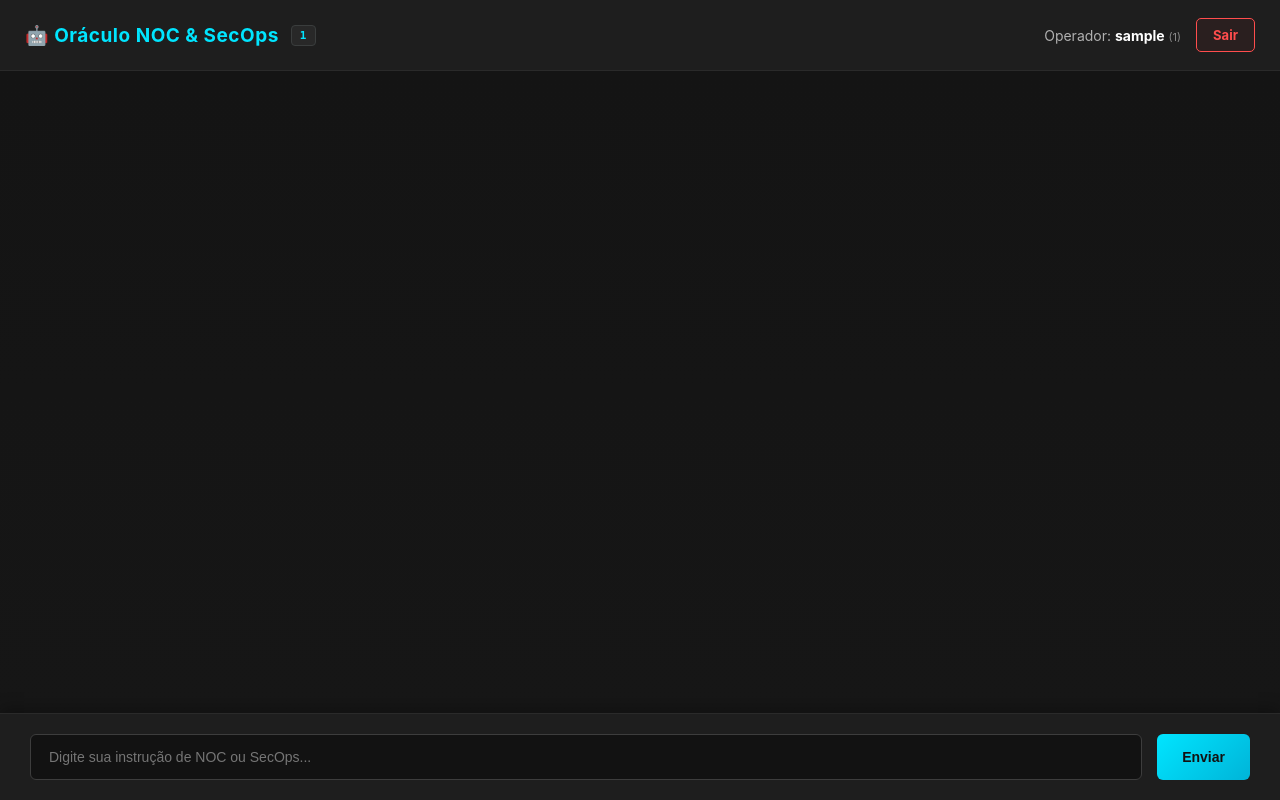
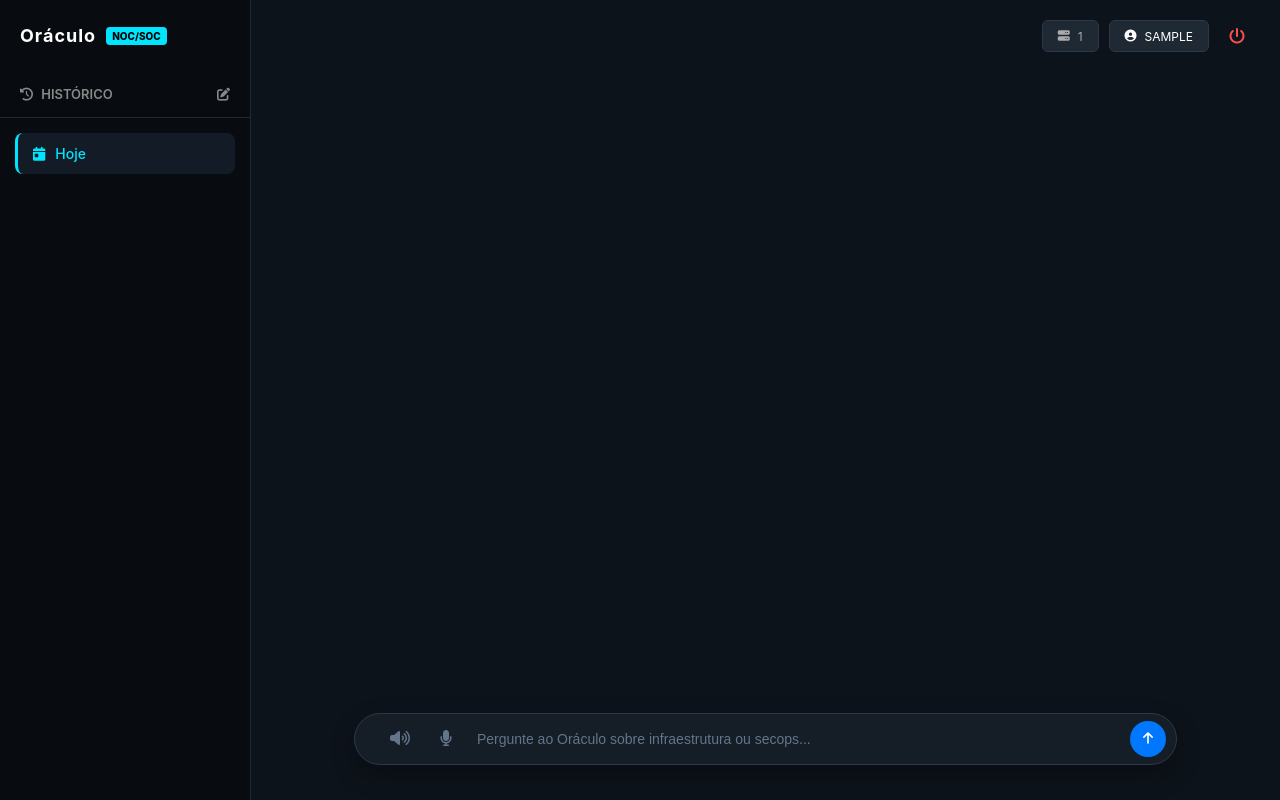
Before and after one commit to efbecker/oraculo-noc, a Flask app: page / in a window 1280 px wide. Run offline with Flask 3, Linux system fonts and the light colour scheme; the visitor is signed in with stand-in values (Sample User, id 1); data that the repository does not hold is empty.

Commit message:
Hotfix: Motor de voz (STT) e áudio (TTS) totalmente restaurados no layout clássico com tratamento de erros

```diff
--- a/app/routes/chat.py
+++ b/app/routes/chat.py
@@ -6,7 +6,6 @@ from config import DB_PATH
 
 bp = Blueprint('chat', __name__)
 
-# BLINDAGEM CONTRA 404: Aceita tanto a raiz quanto /chat
 @bp.route("/")
 @bp.route("/chat")
 @login_required
@@ -23,7 +22,11 @@ def index():
 def send_message():
     data = request.json
     message = data.get("message", "").strip()
-    if not message: return jsonify({"error": "Mensagem vazia"}), 400
+    # Captura se o usuário ativou o alto-falante na tela
+    tts_enabled = data.get("tts_enabled", False)
+
+    if not message:
+        return jsonify({"error": "Mensagem vazia"}), 400
 
     username = session.get('username')
 
@@ -40,7 +43,8 @@ def send_message():
                 token_zabbix = row['token_zabbix']
                 grupo_cliente = row['grupo_cliente']
                 zabbix_url = row['zabbix_url']
-    except Exception as e: return jsonify({"error": f"Erro ao carregar credenciais: {str(e)}"}), 500
+    except Exception as e:
+        return jsonify({"error": f"Erro ao carregar credenciais: {str(e)}"}), 500
 
     chat_history_rows = []
     try:
@@ -52,10 +56,12 @@ def send_message():
             chat_history_rows = list(c.fetchall())
             chat_history_rows.reverse()
             conn.commit()
-    except Exception as e: return jsonify({"error": f"Erro no histórico: {str(e)}"}), 500
+    except Exception as e:
+        return jsonify({"error": f"Erro no histórico: {str(e)}"}), 500
 
+    # Injeta dinamicamente o status do tts_enabled vindo do clique do usuário
     res = process_oraculo_message(
-        message, username, token_zabbix, grupo_cliente, tts_enabled=False,
+        message, username, token_zabbix, grupo_cliente, tts_enabled=tts_enabled,
         history_rows=chat_history_rows, zabbix_url=zabbix_url
     )
 
--- a/app/templates/chat.html
+++ b/app/templates/chat.html
@@ -4,61 +4,143 @@
     <meta charset="UTF-8">
     <meta name="viewport" content="width=device-width, initial-scale=1.0">
     <title>Oráculo - Painel NOC & SecOps</title>
+    <link rel="stylesheet" href="https://cdnjs.cloudflare.com/ajax/libs/font-awesome/6.4.0/css/all.min.css">
     <style>
-        body { font-family: -apple-system, BlinkMacSystemFont, "Segoe UI", Roboto, sans-serif; background-color: #121212; color: #e0e0e0; margin: 0; display: flex; height: 100vh; }
-        .chat-container { flex: 1; display: flex; flex-direction: column; background-color: #161616; }
+        body { font-family: -apple-system, BlinkMacSystemFont, "Segoe UI", Roboto, sans-serif; background-color: #0b1117; color: #e0e0e0; margin: 0; display: flex; height: 100vh; overflow: hidden; }
 
-        /* Cabeçalho Clássico */
-        .chat-header { background-color: #1e1e1e; padding: 18px 25px; border-bottom: 1px solid #2a2a2a; display: flex; justify-content: space-between; align-items: center; box-shadow: 0 4px 10px rgba(0,0,0,0.4); }
-        .chat-title { font-size: 19px; font-weight: 700; color: #00e5ff; display: flex; align-items: center; gap: 12px; letter-spacing: 0.5px; }
-        .user-info { display: flex; align-items: center; gap: 15px; font-size: 14px; color: #b0b0b0; }
+        .sidebar { width: 250px; background-color: #080c11; border-right: 1px solid #1f2933; display: flex; flex-direction: column; }
+        .sidebar-header { padding: 25px 20px; font-size: 18px; font-weight: bold; letter-spacing: 1px; display: flex; align-items: center; gap: 10px; color: #fff; }
+        .badge-noc { background: #00e5ff; color: #000; font-size: 10px; padding: 3px 6px; border-radius: 4px; font-weight: 800; letter-spacing: 0; }
+        .sidebar-section { padding: 15px 20px; display: flex; justify-content: space-between; align-items: center; border-bottom: 1px solid #1f2933; color: #888; font-size: 13px; text-transform: uppercase; font-weight: 600; }
+        .icon-btn { cursor: pointer; color: #888; transition: 0.3s; }
+        .icon-btn:hover { color: #00e5ff; }
+        .sidebar-item { margin: 15px; background: #131c26; padding: 12px 15px; border-radius: 8px; color: #00e5ff; font-size: 14px; display: flex; align-items: center; gap: 10px; font-weight: 500; cursor: pointer; border-left: 3px solid #00e5ff; }
 
-        /* Estilo Premium dos Botões */
-        .btn-header { padding: 8px 16px; border-radius: 5px; font-weight: bold; text-decoration: none; font-size: 13px; transition: all 0.3s ease; display: inline-flex; align-items: center; gap: 6px; box-sizing: border-box; }
-        .btn-admin { background-color: #1a1a1a; color: #00e5ff; border: 1px solid #00e5ff; box-shadow: 0 0 10px rgba(0,229,255,0.1); }
-        .btn-admin:hover { background-color: #00e5ff; color: #121212; box-shadow: 0 0 15px rgba(0,229,255,0.4); }
-        .btn-logout { background-color: #2a1f1f; color: #ff4d4d; border: 1px solid #ff4d4d; }
-        .btn-logout:hover { background-color: #ff4d4d; color: white; box-shadow: 0 0 15px rgba(255,77,77,0.4); }
+        .main-area { flex: 1; display: flex; flex-direction: column; position: relative; background-color: #0d131a; }
 
-        /* Mensagens e Caixa de Entrada */
-        .chat-messages { flex: 1; padding: 30px; overflow-y: auto; display: flex; flex-direction: column; gap: 20px; background: linear-gradient(180deg, #141414 0%, #161616 100%); }
-        .message { max-width: 75%; padding: 14px 20px; border-radius: 8px; line-height: 1.6; font-size: 14.5px; word-wrap: break-word; box-shadow: 0 2px 8px rgba(0,0,0,0.3); }
-        .message.user { background: linear-gradient(135deg, #0055ff 0%, #0077ff 100%); color: white; align-self: flex-end; border-bottom-right-radius: 2px; }
-        .message.bot { background-color: #1e1e1e; color: #e0e0e0; align-self: flex-start; border-bottom-left-radius: 2px; border: 1px solid #2d2d2d; }
+        .top-right-header { position: absolute; top: 20px; right: 25px; display: flex; gap: 10px; z-index: 10; }
+        .badge-info { background: #1f2933; padding: 6px 15px; border-radius: 6px; font-size: 12px; display: flex; align-items: center; gap: 8px; color: #aaa; border: 1px solid #2d3748; }
+        .badge-admin { background: #1f2933; color: #00e5ff; text-decoration: none; padding: 6px 15px; border-radius: 6px; font-size: 12px; display: flex; align-items: center; gap: 8px; font-weight: bold; border: 1px solid #00e5ff; transition: 0.3s; }
+        .badge-admin:hover { background: #00e5ff; color: #000; }
+        .badge-logout { background: transparent; border: none; color: #ff4d4d; cursor: pointer; padding: 6px 10px; font-size: 16px; transition: 0.3s; text-decoration: none; }
+        .badge-logout:hover { color: #ff1a1a; transform: scale(1.1); }
 
-        .chat-input-container { padding: 20px 30px; background-color: #1e1e1e; border-top: 1px solid #2a2a2a; display: flex; gap: 15px; box-shadow: 0 -4px 15px rgba(0,0,0,0.3); }
-        .chat-input { flex: 1; background-color: #121212; color: white; border: 1px solid #3d3d3d; padding: 14px 18px; border-radius: 6px; font-size: 14px; outline: none; transition: border 0.3s; }
-        .chat-input:focus { border-color: #00e5ff; box-shadow: 0 0 8px rgba(0,229,255,0.2); }
-        .btn-send { background: linear-gradient(135deg, #00e5ff 0%, #00b4d8 100%); color: #121212; border: none; padding: 0 25px; border-radius: 6px; font-weight: bold; cursor: pointer; transition: 0.3s; font-size: 14px; }
-        .btn-send:hover { transform: translateY(-1px); box-shadow: 0 4px 12px rgba(0,229,255,0.3); }
+        .chat-messages { flex: 1; overflow-y: auto; padding: 80px 10% 20px 10%; display: flex; flex-direction: column; gap: 25px; }
+
+        .msg-user { background: #1e293b; color: #fff; padding: 12px 20px; border-radius: 20px; max-width: 60%; align-self: flex-end; font-size: 14.5px; line-height: 1.5; border-bottom-right-radius: 4px; box-shadow: 0 4px 6px rgba(0,0,0,0.1); }
+        .msg-bot { border-left: 3px solid #00e5ff; padding-left: 20px; color: #cbd5e1; max-width: 80%; align-self: flex-start; font-size: 14.5px; line-height: 1.6; }
+        .msg-bot strong { color: #fff; }
+
+        .input-wrapper { padding: 20px 10%; padding-bottom: 35px; background: transparent; }
+        .input-box { background: #151e27; border: 1px solid #2d3748; border-radius: 30px; display: flex; align-items: center; padding: 5px 10px 5px 20px; box-shadow: 0 10px 25px rgba(0,0,0,0.3); }
+        .input-box input { flex: 1; background: transparent; border: none; color: #fff; padding: 12px 10px; outline: none; font-size: 14px; }
+        .input-box input::placeholder { color: #64748b; }
+
+        /* Estados ativos dos botões de áudio */
+        .btn-icon { background: transparent; border: none; color: #64748b; padding: 10px 15px; cursor: pointer; font-size: 16px; transition: 0.3s; }
+        .btn-icon:hover { color: #e2e8f0; }
+        .btn-icon.active { color: #00e5ff; text-shadow: 0 0 10px rgba(0,229,255,0.4); }
+        .btn-icon.recording { color: #ff4d4d; animation: pulsar-rec 1s infinite alternate; }
+
+        .btn-send { background: #0077ff; color: #fff; border: none; width: 36px; height: 36px; border-radius: 50%; cursor: pointer; display: flex; align-items: center; justify-content: center; transition: 0.3s; }
+        .btn-send:hover { background: #0055ff; transform: translateY(-2px); }
+
+        .loading { color: #00e5ff; font-size: 14px; font-style: italic; margin-left: 20px; display: none; }
+
+        @keyframes pulsar-rec { from { opacity: 0.5; } to { opacity: 1; } }
     </style>
 </head>
 <body>
-    <div class="chat-container">
-        <div class="chat-header">
-            <div class="chat-title">🤖 Oráculo NOC & SecOps <span style="font-size:11px; background:#282828; color:#00e5ff; padding:3px 8px; border-radius:4px; border:1px solid #3a3d3d; font-family:monospace;">{{ grupo_cliente }}</span></div>
-            <div class="user-info">
-                <span>Operador: <strong style="color:#fff;">{{ username }}</strong> <span style="font-size:11px; color:#888;">({{ profile }})</span></span>
+    <div class="sidebar">
+        <div class="sidebar-header">
+            Oráculo <span class="badge-noc">NOC/SOC</span>
+        </div>
+        <div class="sidebar-section">
+            <span><i class="fas fa-history" style="margin-right: 5px;"></i> Histórico</span>
+            <i class="fas fa-edit icon-btn" title="Limpar Histórico" onclick="clearHistory()"></i>
+        </div>
+        <div class="sidebar-item">
+            <i class="fas fa-calendar-day"></i> Hoje
+        </div>
+    </div>
 
-                {% if profile == 'ADMINISTRADOR' %}
-                <a href="/admin" class="btn-header btn-admin">⚙️ Painel Admin</a>
-                {% endif %}
+    <div class="main-area">
+        <div class="top-right-header">
+            <div class="badge-info"><i class="fas fa-server"></i> {{ grupo_cliente }}</div>
 
-                <a href="/logout" class="btn-header btn-logout">Sair</a>
-            </div>
+            {% if profile in ['ADMIN', 'ADMINISTRADOR'] %}
+            <a href="/admin" class="badge-admin"><i class="fas fa-cog"></i> Admin</a>
+            {% endif %}
+
+            <div class="badge-info" style="color: #fff;"><i class="fas fa-user-circle"></i> {{ username|upper }}</div>
+            <a href="/logout" class="badge-logout" title="Sair"><i class="fas fa-power-off"></i></a>
         </div>
 
         <div class="chat-messages" id="chatMessages"></div>
+        <div id="loading" class="loading msg-bot">Oráculo está analisando o Zabbix...</div>
 
-        <div class="chat-input-container">
-            <input type="text" class="chat-input" id="chatInput" placeholder="Digite sua instrução de NOC ou SecOps..." onkeypress="if(event.key==='Enter') sendMessage()">
-            <button class="btn-send" onclick="sendMessage()">Enviar</button>
+        <div class="input-wrapper">
+            <div class="input-box">
+                <button class="btn-icon" id="btnSpeaker" onclick="toggleTTS()" title="Ativar Resposta por Voz"><i class="fas fa-volume-up"></i></button>
+                <button class="btn-icon" id="btnMic" onclick="toggleSTT()" title="Falar ao Microfone"><i class="fas fa-microphone"></i></button>
+
+                <input type="text" id="chatInput" placeholder="Pergunte ao Oráculo sobre infraestrutura ou secops..." onkeypress="if(event.key==='Enter') sendMessage()">
+                <button class="btn-send" onclick="sendMessage()"><i class="fas fa-arrow-up"></i></button>
+            </div>
         </div>
     </div>
 
     <script>
         const chatMessages = document.getElementById('chatMessages');
         const chatInput = document.getElementById('chatInput');
+        const loading = document.getElementById('loading');
+        const btnSpeaker = document.getElementById('btnSpeaker');
+        const btnMic = document.getElementById('btnMic');
+
+        let ttsEnabled = false;
+        let recognition = null;
+        let isRecording = false;
+
+        // Inicializa Reconhecimento de Voz nativo se disponível
+        if ('webkitSpeechRecognition' in window || 'SpeechRecognition' in window) {
+            const SpeechRecognition = window.SpeechRecognition || window.webkitSpeechRecognition;
+            recognition = new SpeechRecognition();
+            recognition.lang = 'pt-BR';
+            recognition.continuous = false;
+            recognition.interimResults = false;
+
+            recognition.onstart = () => {
+                isRecording = true;
+                btnMic.classList.add('recording');
+            };
+
+            recognition.onresult = (event) => {
+                const text = event.results[0][0].transcript;
+                chatInput.value = text;
+            };
+
+            recognition.onerror = (e) => { console.error("Erro STT:", e); };
+
+            recognition.onend = () => {
+                isRecording = false;
+                btnMic.classList.remove('recording');
+            };
+        }
+
+        function toggleTTS() {
+            ttsEnabled = !ttsEnabled;
+            if (ttsEnabled) { btnSpeaker.classList.add('active'); }
+            else { btnSpeaker.classList.remove('active'); }
+        }
+
+        function toggleSTT() {
+            if (!recognition) {
+                alert("Reconhecimento de voz não suportado neste navegador.");
+                return;
+            }
+            if (isRecording) { recognition.stop(); }
+            else { recognition.start(); }
+        }
 
         async function loadHistory() {
             try {
@@ -70,11 +152,18 @@
             } catch (e) { console.error("Erro ao carregar histórico", e); }
         }
 
+        async function clearHistory() {
+            if(confirm("Deseja apagar todo o histórico de conversas?")) {
+                await fetch('/api/chat/clear', { method: 'POST' });
+                chatMessages.innerHTML = '';
+            }
+        }
+
         function appendMessage(sender, content, isHtml = false) {
             const msgDiv = document.createElement('div');
-            msgDiv.classList.add('message', sender);
+            msgDiv.classList.add(sender === 'user' ? 'msg-user' : 'msg-bot');
             if (isHtml) { msgDiv.innerHTML = content; }
-            else { msgDiv.textContent = content; }
+            else { msgDiv.innerHTML = content.replace(/\n/g, '<br>'); }
             chatMessages.appendChild(msgDiv);
             chatMessages.scrollTop = chatMessages.scrollHeight;
         }
@@ -85,15 +174,31 @@
             chatInput.value = '';
             appendMessage('user', message);
 
+            loading.style.display = 'block';
+            chatMessages.scrollTop = chatMessages.scrollHeight;
+
             try {
                 const response = await fetch('/api/chat/message', {
                     method: 'POST',
                     headers: { 'Content-Type': 'application/json' },
-                    body: JSON.stringify({ message })
+                    body: JSON.stringify({ message, tts_enabled: ttsEnabled })
                 });
                 const data = await response.json();
-                appendMessage('bot', data.reply, data.is_html);
+                loading.style.display = 'none';
+
+                if(data.error) {
+                    appendMessage('bot', `❌ Erro do servidor: ${data.error}`);
+                } else {
+                    appendMessage('bot', data.reply || "⚠️ Nenhuma resposta obtida da IA.", data.is_html);
+
+                    // Se o TTS estiver ativo e a API retornou o caminho do áudio, toca o MP3 na hora!
+                    if (ttsEnabled && data.audio_path) {
+                        const audio = new Audio(data.audio_path);
+                        audio.play().catch(err => console.error("Erro ao reproduzir áudio:", err));
+                    }
+                }
             } catch (e) {
+                loading.style.display = 'none';
                 appendMessage('bot', '❌ Erro de comunicação com o servidor.');
             }
         }
```
Also changed, not shown: app/services/ai_engine.py (+30 -31 lines).
